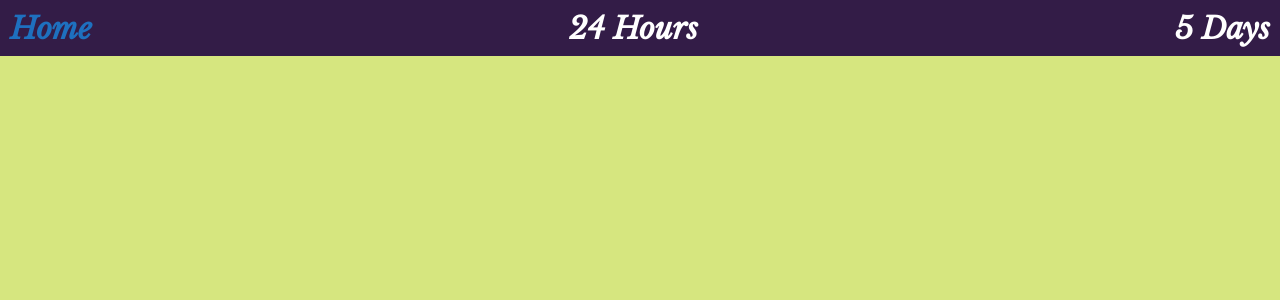
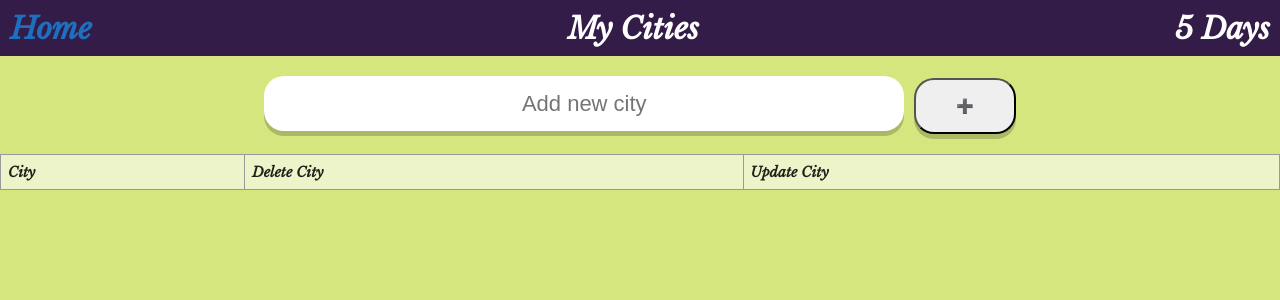
Before and after one commit to galpalex/Weather-App-React-mid-project, a React (Create React App) app: page /Favorite in a window 1280 px wide. Shown: the top 300 px of the page. Built offline with nearby package versions, Linux system fonts and the light colour scheme.

Commit message:
added localstorage with crud

```diff
--- a/src/App.jsx
+++ b/src/App.jsx
@@ -2,7 +2,7 @@ import React from "react";
 import { BrowserRouter, Switch, Route } from "react-router-dom";
 import "./styles.css";
 import Home from "./pages/Home";
-import Display24Hours from "./pages/Display24Hours";
+import Favorite from "./pages/Favorite";
 import Display5Days from "./pages/Display5Days";
 import Navbar from "./components/Navbar";
 
@@ -15,8 +15,8 @@ const App = () => {
           <Route exact path="/">
             <Home />
           </Route>
-          <Route exact path="/24Hours">
-            <Display24Hours />
+          <Route exact path="/Favorite">
+            <Favorite />
           </Route>
           <Route exact path="/5Days">
             <Display5Days />
--- a/src/components/Navbar.js
+++ b/src/components/Navbar.js
@@ -8,8 +8,8 @@ const Navbar = () => {
       <NavLink className="link" to="/" exact>
         Home
       </NavLink>
-      <NavLink className="link" to="/24Hours" exact>
-        24 Hours
+      <NavLink className="link" to="/Favorite" exact>
+        My Cities
       </NavLink>
       <NavLink className="link" to="/5Days" exact>
         5 Days
--- a/src/components/Search.js
+++ b/src/components/Search.js
@@ -1,4 +1,4 @@
-import React, { useState } from "react";
+import React, { useState, useEffect } from "react";
 import GetDate from "./GetDate";
 import axios from "axios";
 
@@ -10,6 +10,22 @@ const api = {
 const Search = () => {
   const [data, setData] = useState({});
   const [term, setTerm] = useState("");
+  const [cities, setCities] = useState([]);
+
+  useEffect(() => {
+    const readCities = () => {
+      if (localStorage.getItem("cities")) {
+        setCities(JSON.parse(localStorage.getItem("cities")));
+      }
+    };
+    readCities();
+  }, []);
+
+  const onCreate = () => {
+    getOneLocationWeather();
+    cities.push(term);
+    localStorage.setItem("cities", JSON.stringify(cities));
+  };
 
   const getOneLocationWeather = async () => {
     try {
@@ -37,12 +53,11 @@ const Search = () => {
 
         <button
           onClick={() => {
-            getOneLocationWeather();
+            onCreate();
           }}
         >
           Search
         </button>
-        <button>Favorite Cities</button>
       </div>
 
       {data.cod === 200 ? (
--- a/src/components/Search5Days.js
+++ b/src/components/Search5Days.js
@@ -11,6 +11,23 @@ const Search5Days = () => {
   const [data, setData] = useState([]);
   const [term, setTerm] = useState("");
   const [fullWord, setFullWord] = useState("");
+  const [cities, setCities] = useState([]);
+
+  useEffect(() => {
+    const readCities = () => {
+      if (localStorage.getItem("cities")) {
+        setCities(JSON.parse(localStorage.getItem("cities")));
+      }
+    };
+    readCities();
+  }, []);
+
+  const onCreate = () => {
+    setFullWord(term);
+    cities.push(term);
+    localStorage.setItem("cities", JSON.stringify(cities));
+  };
+
   useEffect(() => {
     const getOneLocationWeather = async () => {
       try {
@@ -54,7 +71,7 @@ const Search5Days = () => {
 
         <button
           onClick={() => {
-            setFullWord(term);
+            onCreate();
           }}
         >
           Search
--- a/src/components/search5Days.css
+++ b/src/components/search5Days.css
@@ -1,7 +1,8 @@
 .my-table {
   border-collapse: collapse;
   width: 100%;
-  background: white;
+  background: rgba(255, 255, 255, 0.575);
+  margin-top: 20px;
 }
 td,
 th {
--- a/src/pages/Display24Hours.js
+++ /dev/null
@@ -1,7 +0,0 @@
-import React from "react";
-
-const Display24Hours = () => {
-  return <div>24hours</div>;
-};
-
-export default Display24Hours;
--- /dev/null
+++ b/src/pages/Favorite.js
@@ -0,0 +1,96 @@
+import React, { useState, useEffect } from "react";
+import "./favorite.css";
+
+const Favorite = ({}) => {
+  const [cities, setCities] = useState([]);
+  const [newCity, setNewCity] = useState("");
+  const [updateCity, setUpdateCity] = useState("");
+
+  useEffect(() => {
+    const readCities = () => {
+      if (localStorage.getItem("cities")) {
+        setCities(JSON.parse(localStorage.getItem("cities")));
+      }
+    };
+    readCities();
+  }, [cities]);
+
+  const onCreate = () => {
+    cities.push(newCity);
+    localStorage.setItem("cities", JSON.stringify(cities));
+    setNewCity("");
+  };
+
+  const onDelete = (city) => {
+    const index = cities.indexOf(city);
+    cities.splice(index, 1);
+    localStorage.setItem("cities", JSON.stringify(cities));
+    setNewCity("");
+    setCities(JSON.parse(localStorage.getItem("cities")));
+  };
+  const onUpdate = (city) => {
+    const index = cities.indexOf(city);
+    const citiesUpdated = JSON.parse(localStorage.getItem("cities"));
+    citiesUpdated[index] = updateCity;
+    localStorage.setItem("cities", JSON.stringify(citiesUpdated));
+    setCities(JSON.parse(localStorage.getItem("cities")));
+  };
+
+  const renderedResults = cities.map((city) => {
+    return (
+      <tr key={city}>
+        <td data-label="Date">{city}</td>
+        <td data-label="Temp">
+          {" "}
+          <button onClick={() => onDelete(city)}>
+            <span aria-label="trash" role="img">
+              🗑️
+            </span>
+          </button>
+        </td>
+        <td data-label="Weather">
+          <input type="text" onChange={(e) => setUpdateCity(e.target.value)} />
+          <button onClick={() => onUpdate(city)}>
+            <span aria-label="floppy" role="img">
+              💾
+            </span>
+          </button>
+        </td>
+      </tr>
+    );
+  });
+
+  return (
+    <div>
+      <div className="add-city-cont">
+        <input
+          className="add-city-input"
+          type="text"
+          placeholder="Add new city"
+          onChange={(e) => setNewCity(e.target.value)}
+        />
+
+        <button onClick={onCreate}>
+          {" "}
+          <span aria-label="plus" role="img">
+            ➕
+          </span>
+        </button>
+      </div>
+      <div>
+        <table class="my-table">
+          <thead>
+            <tr>
+              <th>City</th>
+              <th>Delete City</th>
+              <th>Update City</th>
+            </tr>
+          </thead>
+          <tbody>{renderedResults}</tbody>
+        </table>
+      </div>
+    </div>
+  );
+};
+
+export default Favorite;
--- /dev/null
+++ b/src/pages/favorite.css
@@ -0,0 +1,7 @@
+.add-city-input {
+  width: 50%;
+}
+.add-city-cont {
+  margin-top: 20px;
+  text-align: center;
+}
```
